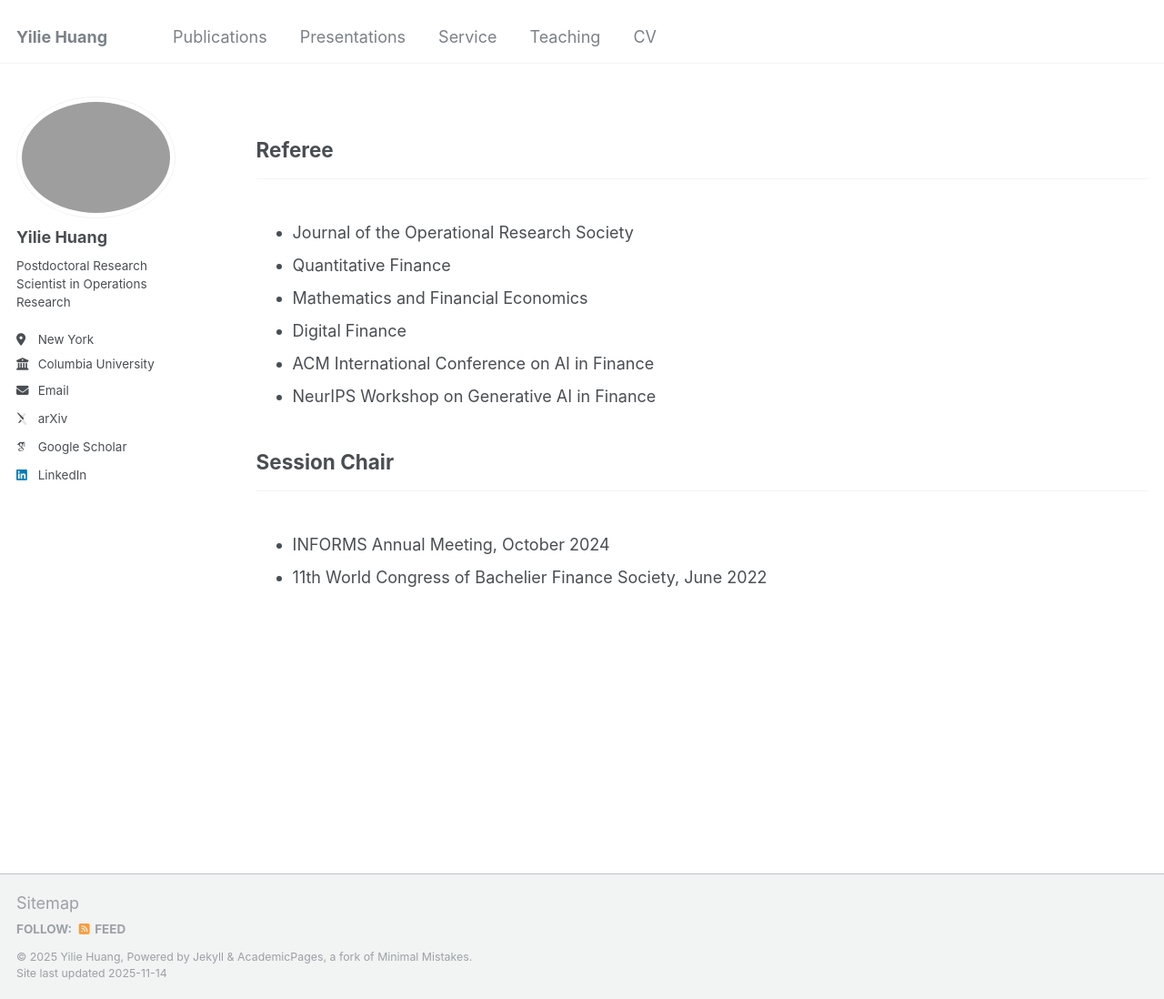
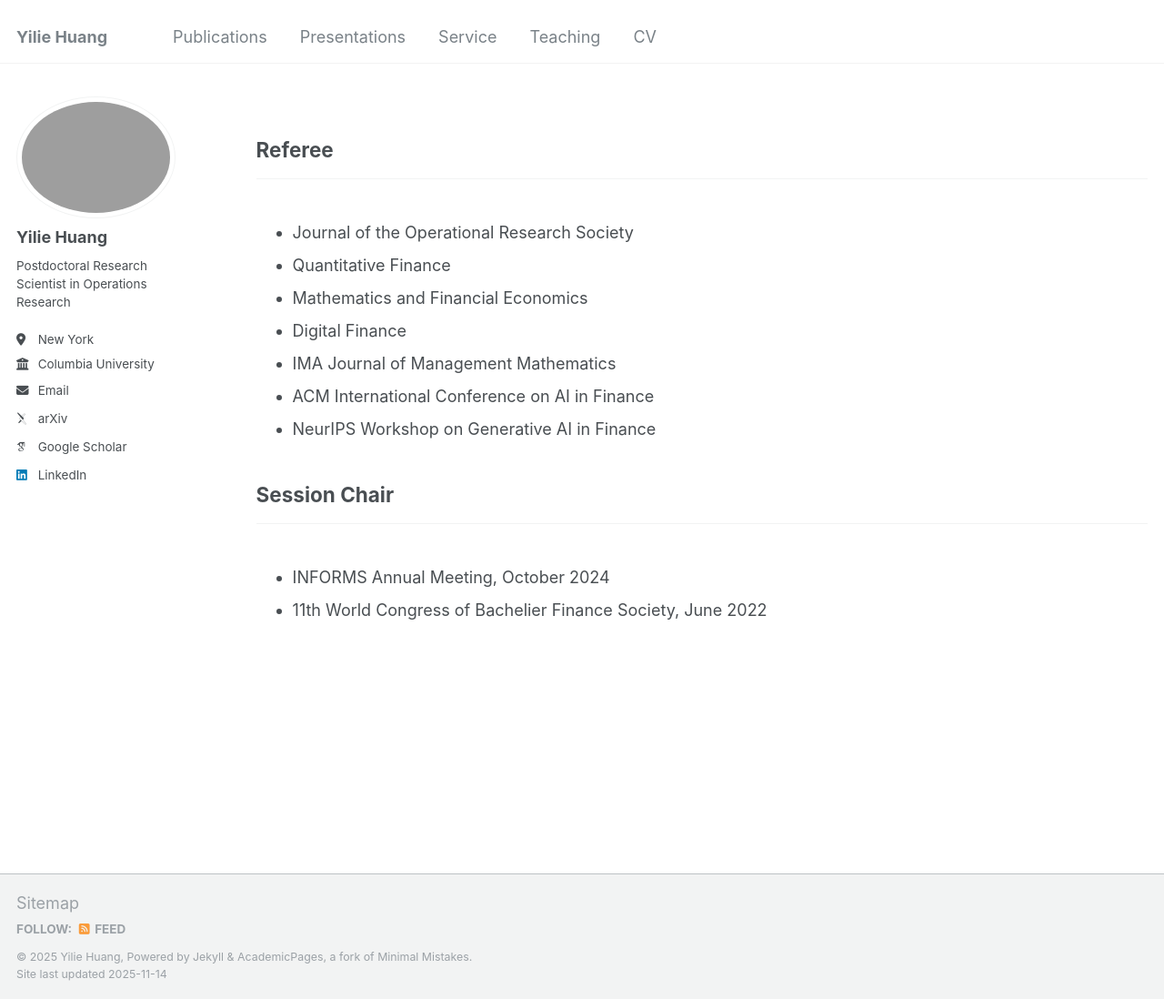
Before and after one commit to yiliehuang/yiliehuang.github.io, a Jekyll site: the page built from _pages/service.html, in a window 1280 px wide and 1098 px high. Shown: the whole window at 91% size. Built offline with Jekyll 4.4.1, drawn with Linux system fonts in a browser that asks for light colours; some web fonts are replaced.

Commit message:
Update referee.md

```diff
--- a/_service/referee.md
+++ b/_service/referee.md
@@ -9,6 +9,7 @@ permalink: /service/referee
   <li>Quantitative Finance</li>
   <li>Mathematics and Financial Economics</li>
   <li>Digital Finance</li>
+  <li>IMA Journal of Management Mathematics</li>
   <li>ACM International Conference on AI in Finance</li>
   <li>NeurIPS Workshop on Generative AI in Finance</li>
 </ul>
```
